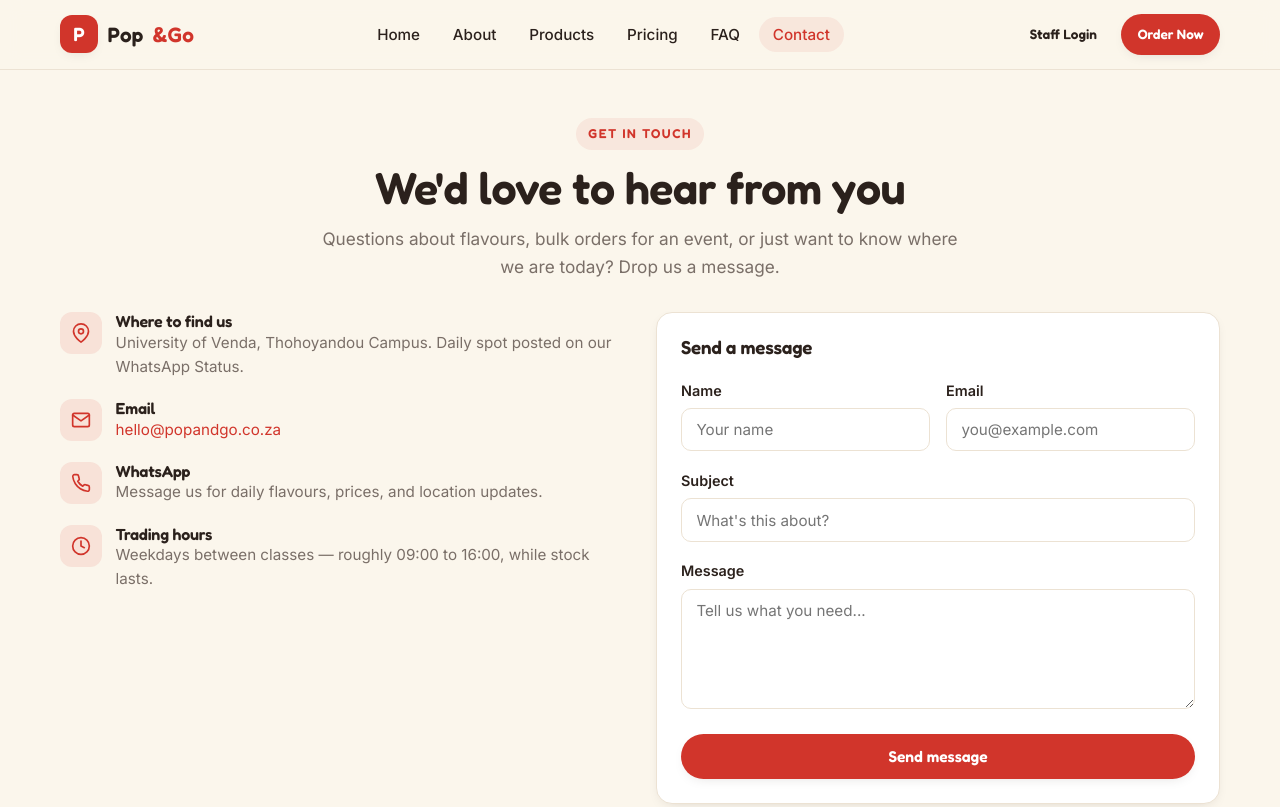
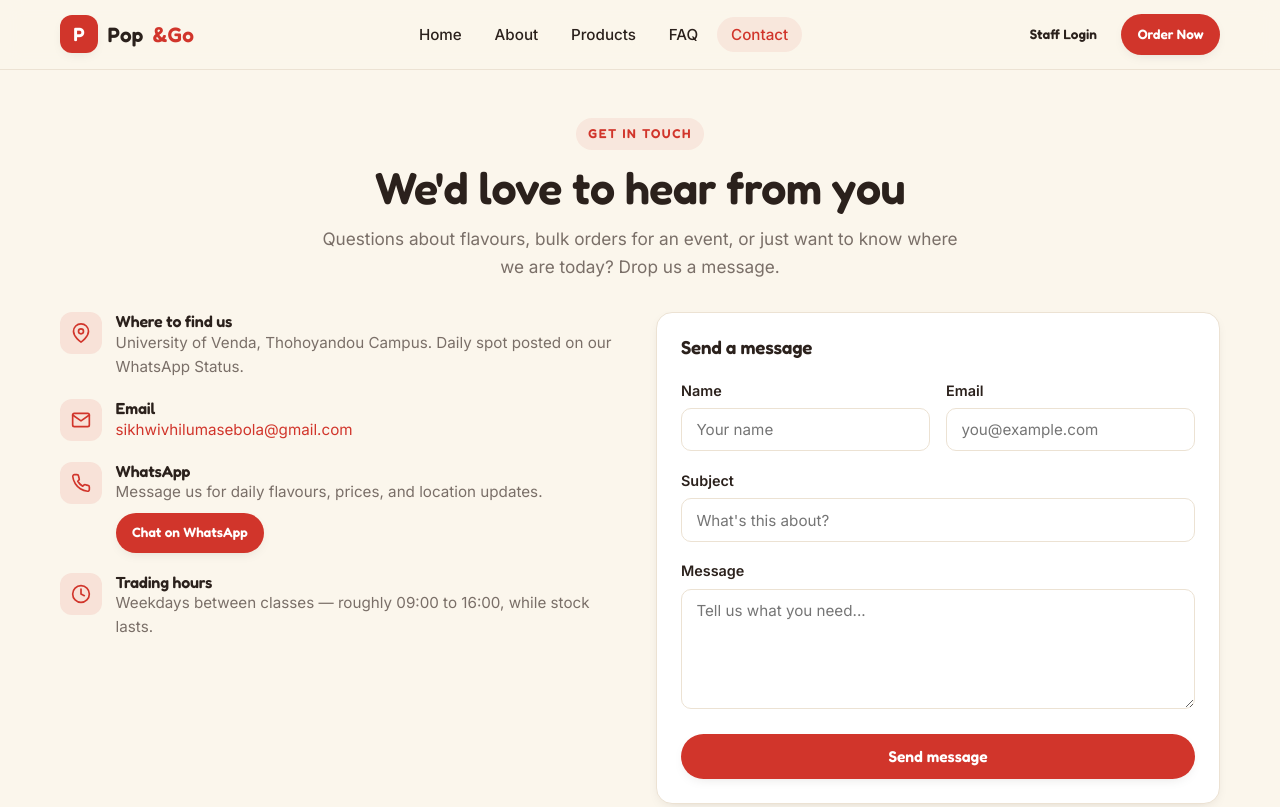
Before and after one commit to Masebola/Pop-Go, a plain HTML site: page contact.html in a window 1280 px wide. Shown: the top 807 px of the page. Drawn offline with nearby package versions, Linux system fonts and the light colour scheme.

Commit message:
Add files via upload

```diff
--- a/contact.html
+++ b/contact.html
@@ -20,7 +20,6 @@
           <li><a href="index.html">Home</a></li>
           <li><a href="about.html">About</a></li>
           <li><a href="products.html">Products</a></li>
-          <li><a href="pricing.html">Pricing</a></li>
           <li><a href="faq.html">FAQ</a></li>
           <li><a href="contact.html">Contact</a></li>
         </ul>
@@ -53,11 +52,13 @@
             </div>
             <div class="info-item">
               <div class="icon" data-icon="mail" data-size="20"></div>
-              <div><h4>Email</h4><p><a href="mailto:hello@popandgo.co.za" style="color:var(--red);">hello@popandgo.co.za</a></p></div>
+              <div><h4>Email</h4><p><a href="mailto:sikhwivhilumasebola@gmail.com" style="color:var(--red);">sikhwivhilumasebola@gmail.com</a></p></div>
             </div>
             <div class="info-item">
               <div class="icon" data-icon="phone" data-size="20"></div>
-              <div><h4>WhatsApp</h4><p>Message us for daily flavours, prices, and location updates.</p></div>
+              <div><h4>WhatsApp</h4><p>Message us for daily flavours, prices, and location updates.</p>
+                <a href="https://wa.me/27815968725?text=Hi%20Pop%20%26%20Go%21%20I%27d%20like%20to%20order%20some%20popcorn." target="_blank" rel="noopener" class="btn btn-primary btn-sm" style="margin-top:0.5rem;display:inline-flex;">Chat on WhatsApp</a>
+              </div>
             </div>
             <div class="info-item">
               <div class="icon" data-icon="clock" data-size="20"></div>
```
Also changed, not shown: about.html (+1 -2 lines), faq.html (+0 -1 lines), index.html (+0 -1 lines), login.html (+0 -5 lines), products.html (+0 -1 lines), register.html (+0 -5 lines), terms.html (+0 -1 lines).
